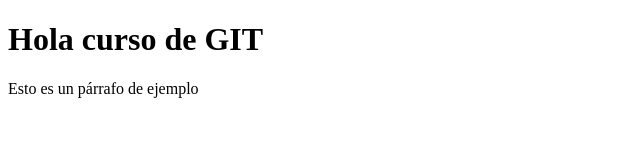
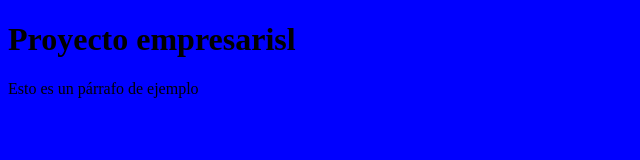
Before and after one commit to DaniloAlexander/CursoGIt, a plain HTML site: page index.html in a window 1280 px wide. Shown: the whole page, without its empty margins (0-640 px from the left). Drawn offline with Linux system fonts and the light colour scheme.

```diff
--- /dev/null
+++ b/css/estilos.css
@@ -0,0 +1,3 @@
+body {
+    background-color: #00f;
+}
--- a/index.html
+++ b/index.html
@@ -4,9 +4,10 @@
     <meta charset="UTF-8">
     <meta name="viewport" content="width=device-width, initial-scale=1.0">
     <title>Document</title>
+    <link href="css/estilos.css" rel="stylesheet">
 </head>
 <body>
-    <h1>Hola curso de GIT</h1>
+    <h1>Proyecto empresarisl</h1>
     <p>Esto es un párrafo de ejemplo</p>
 </body>
 </html>
```
Also changed, not shown: 1 other file.
